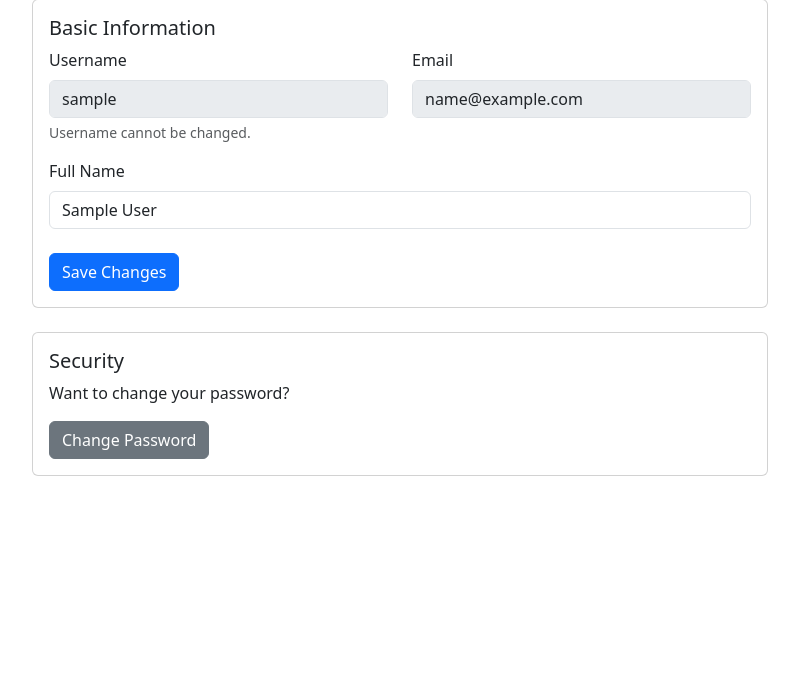
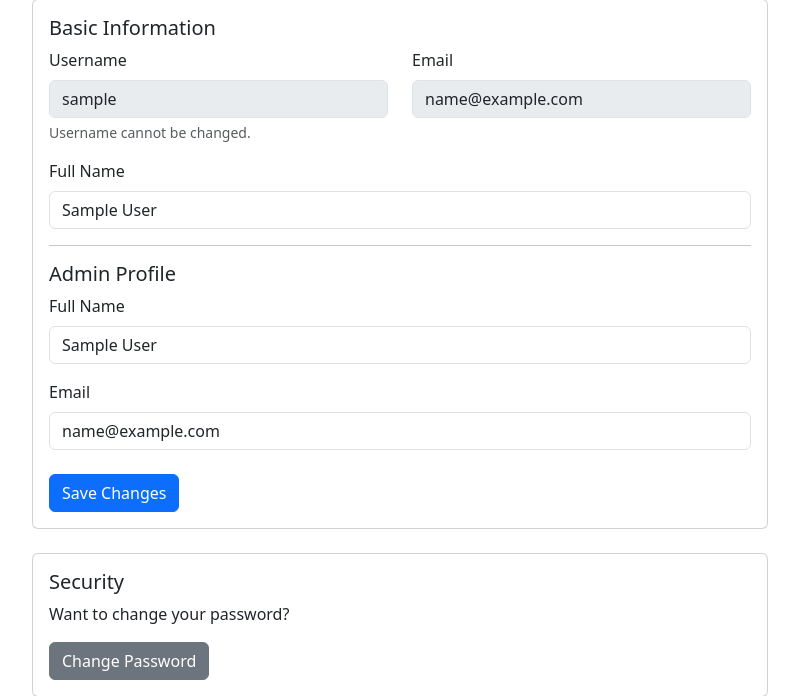
Before and after one commit to Qiongyue-Zhang-1167597/Internlink, a Flask app: page /profile in a window 1280 px wide. Shown: the part 192-888 px from the top of the page, without its empty margins (240-1039 px from the left). Before the commit the page ends 668 px from the top, so only its background shows below. Run offline with Flask 3, Linux system fonts and the light colour scheme; the visitor is signed in with stand-in values (Sample User, id 1).

Commit message:
Update profile.html
update profile to supplement admin profiles

```diff
--- a/LoginExample-v2_0_3 (2)/LoginExample/InternLink/templates/profile.html
+++ b/LoginExample-v2_0_3 (2)/LoginExample/InternLink/templates/profile.html
@@ -64,7 +64,7 @@
                         </div>
                          <div class="mb-3">
                             <label for="company_website" class="form-label">Company Website</label>
-                            <input type="url" id="company_website" name="company_website" class="form-control" value="{{ profile.website or '' }}">
+                            <input type="url" id="company_website" name="company_website" class="form-control" value="{{ profile.company_website or '' }}">
                         </div>
                          <div class="mb-3">
                             <label for="company_description" class="form-label">Company Description</label>
@@ -76,8 +76,23 @@
                         </div>
                         {% endif %}
 
-                        {% if session.role == 'admin' %}
-
+                        {% if session.role|lower == 'admin' %}
+                        <hr>
+                        <h5 class="card-title">Admin Profile</h5>
+                        <div class="mb-3">
+                            <label for="full_name" class="form-label">Full Name</label>
+                            <input type="text" id="full_name" name="full_name" class="form-control" value="{{ profile.full_name or '' }}" required>
+                        </div>
+                        <div class="mb-3">
+                            <label for="email" class="form-label">Email</label>
+                            <input type="email" id="email" name="email" class="form-control" value="{{ profile.email }}" required>
+                        </div>
+                        {% else %}
+                        <!-- 非admin显示disabled email -->
+                        <div class="mb-3">
+                            <label for="email" class="form-label">Email (cannot be changed)</label>
+                            <input type="email" id="email" class="form-control" value="{{ profile.email }}" disabled readonly>
+                        </div>
                         {% endif %}
 
                         <div class="mt-4">
```
